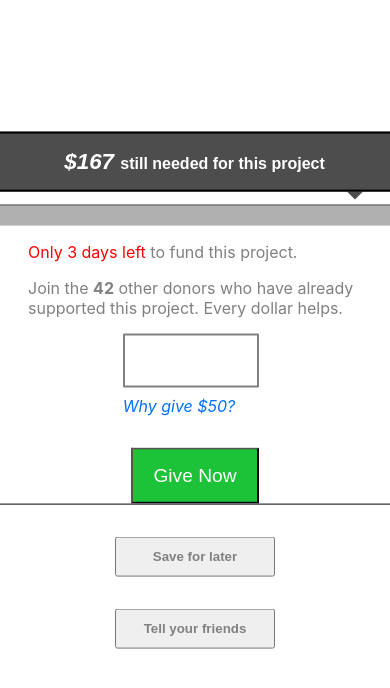
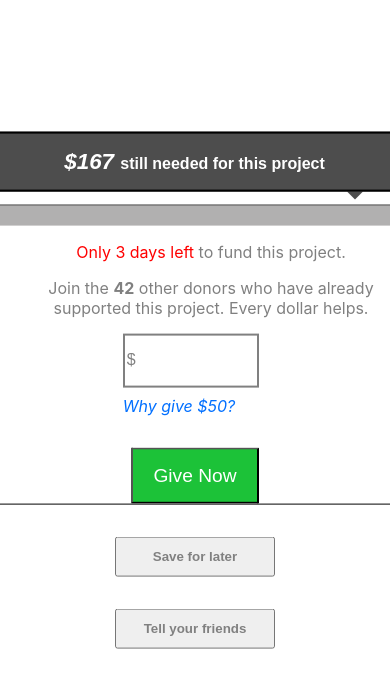
Before and after one commit to stanciuradu/donation-widget, a React (Create React App) app: page / in a window 390 px wide. Shown: the top 688 px of the page. Built offline with nearby package versions, Linux system fonts and the light colour scheme.

Commit message:
Add media queris

```diff
--- a/src/components/Footer/Footer.css
+++ b/src/components/Footer/Footer.css
@@ -31,3 +31,8 @@
   font-weight: bold;
   border: 1px double black;
 }
+@media (max-width: 768px) {
+  .footer .donation-display {
+    text-align: center;
+  }
+}
--- a/src/components/Main/Main.css
+++ b/src/components/Main/Main.css
@@ -2,26 +2,28 @@
   border: 1px solid black;
   margin-top: 0.3rem;
 }
-.main .paragraf-main {
+.main .content-main .paragraf-main {
   color: red;
   margin-left: 2rem;
 }
-.main .span-main {
+.main .content-main .span-main {
   color: grey;
 }
-.main .article-main {
+.main .content-main .article-main {
   margin-top: 1rem;
   color: grey;
   margin-left: 2rem;
 }
-.main .span-second {
+.main .content-main .span-second {
   font-weight: bold;
 }
-.main form .label-price {
-  font-weight: bold;
-  position: absolute;
-  margin-top: 1rem;
-  color: grey;
+@media (max-width: 768px) {
+  .main .content-main {
+    text-align: center;
+  }
+}
+.main form .price-field {
+  transition: all 0.3s;
 }
 .main form {
   display: flex;
@@ -39,7 +41,22 @@
   height: 3rem;
   border: 2px solid grey;
   border-radius: 1px;
+  box-shadow: none;
+  border-radius: 0px;
+  transition: all 0.5s;
 }
+.main .price-field input::placeholder {
+  color: grey;
+  font-size: 1rem;
+}
+.main .price-field input:focus {
+  box-shadow: none;
+  outline: none;
+}
+.main .price-field input:focus-within {
+  transform: scale(1.05, 1.05);
+}
+
 .main .button-form {
   background-color: rgb(28, 194, 56);
   color: white;
--- a/src/components/Main/Main.jsx
+++ b/src/components/Main/Main.jsx
@@ -35,6 +35,7 @@ export class Main extends Component {
           {/* pasez state-ul initial ca props, pentru a fi ulterior preluate */}
           <BarProgress percentage={this.state.percentage}></BarProgress>
         </ProgressPriceContainer>
+        <div className="content-main">
           <p className="paragraf-main">
             Only 3 days left{" "}
             <span className="span-main">to fund this project.</span>
@@ -45,17 +46,16 @@ export class Main extends Component {
               have already supported this project. Every dollar helps.
             </p>
           </article>
+        </div>
         <form onSubmit={(event) => this.handleUpdateProgress(event)}>
           <div className="price-field">
-            <label htmlFor="price" className="label-price">
-              {/* $ */}
-            </label>
             <input
               type="text"
               name="price"
               id="price"
               onChange={(event) => this.handleUpdatePrice(event)}
               value={this.state.price}
+              placeholder="$"
             />
             <em className="question-form">Why give $50?</em>
           </div>
```
Lines whose indentation alone changed are shown as unchanged.
